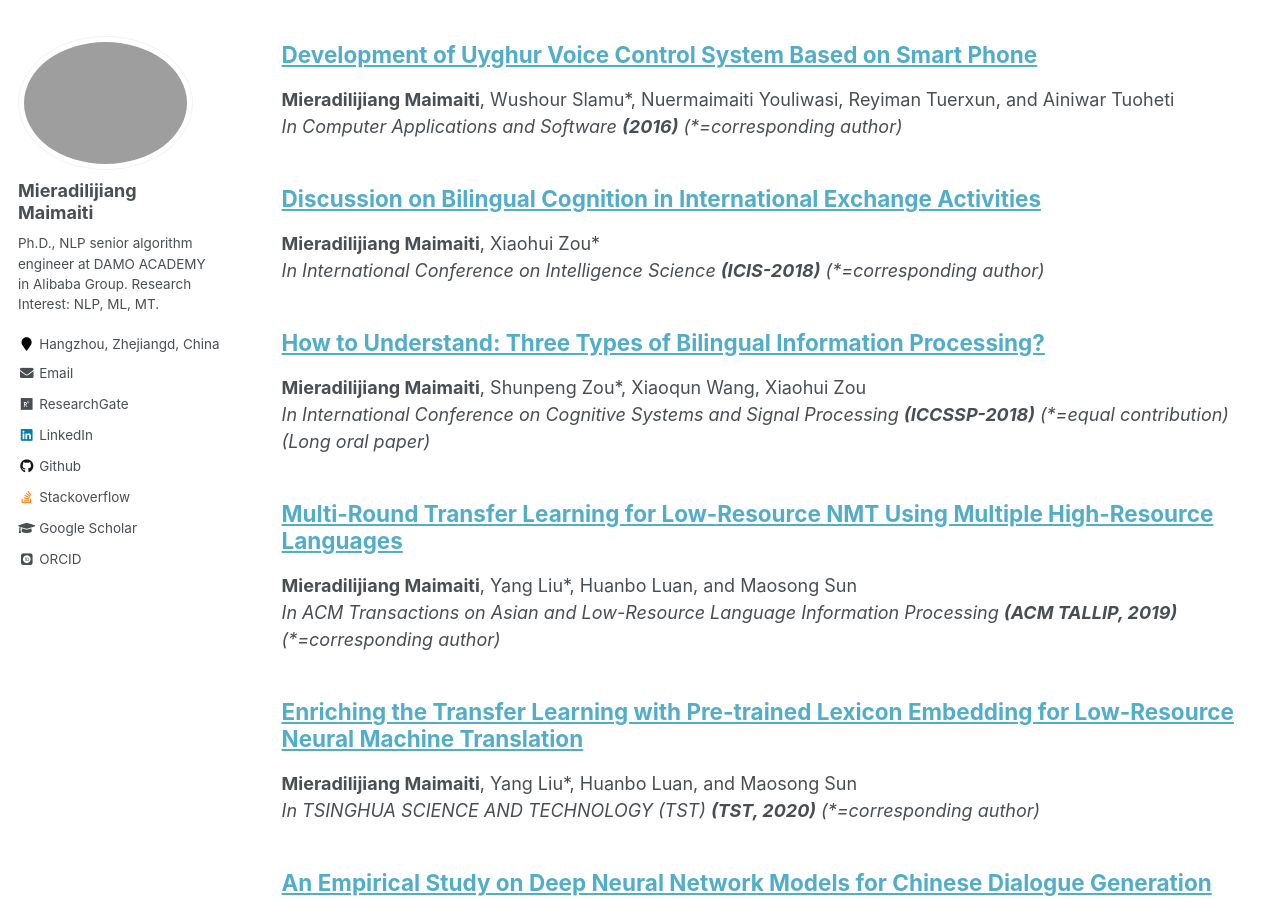
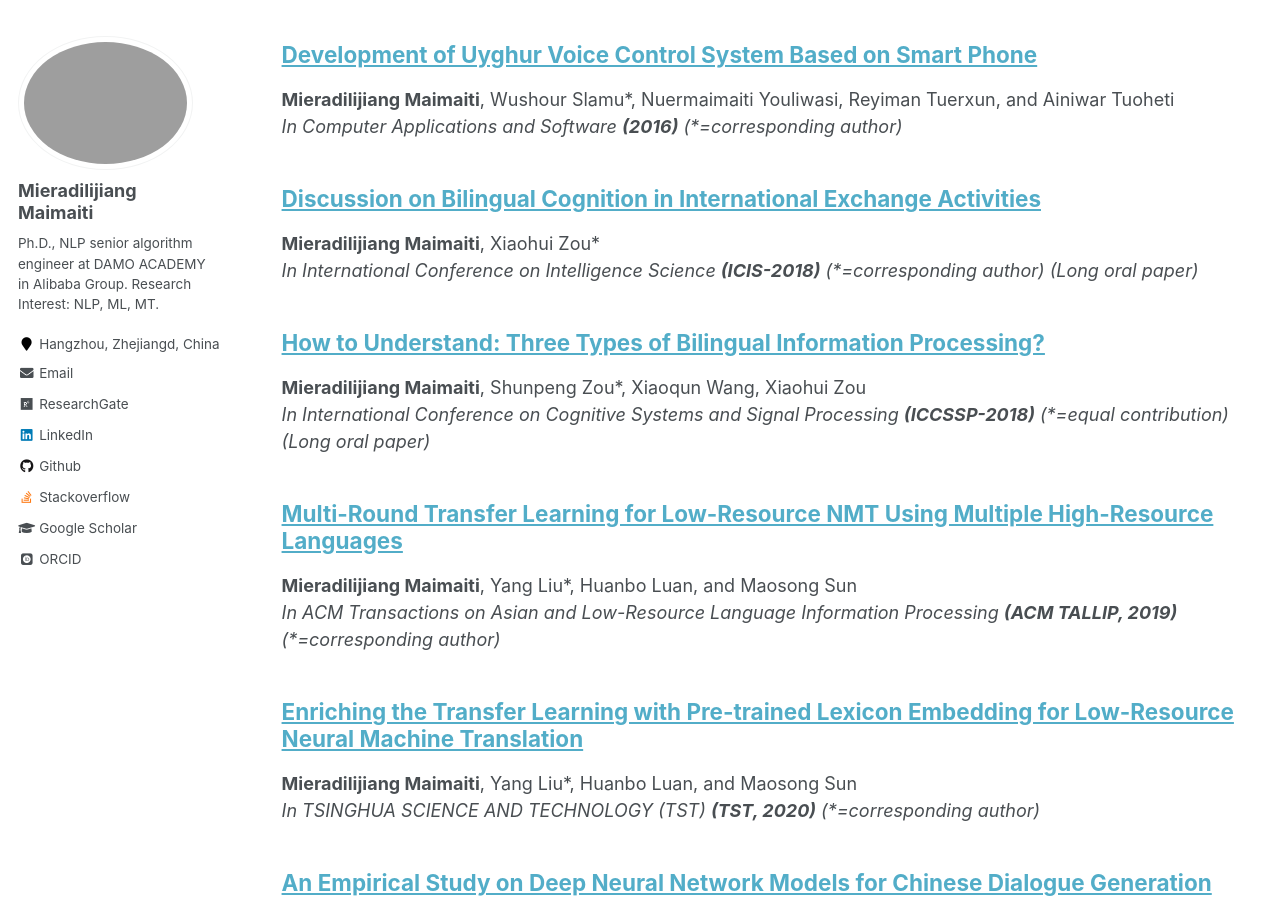
Before and after one commit to miradel51/miradel51.github.io, a Jekyll site: the page built from _pages/collection-archive.html, in a window 1280 px wide and 900 px high, scrolled down 1316 px. Built offline with Jekyll 4.4.1, drawn with Linux system fonts in a browser that asks for light colours; some web fonts are replaced.

Commit message:
update 2018_icis_inter_exchange.md
add oral information

```diff
--- a/_publications/2018_icis_inter_exchange.md
+++ b/_publications/2018_icis_inter_exchange.md
@@ -5,7 +5,7 @@ permalink: /publication/2018_icis_inter_exchange
 excerpt: ''
 date: 2018-11-02
 author: <b>Mieradilijiang Maimaiti</b>, Xiaohui Zou*
-conference: In International Conference on Intelligence Science <b>(ICIS-2018)</b> (*=corresponding author)
+conference: In International Conference on Intelligence Science <b>(ICIS-2018)</b> (*=corresponding author) (Long oral paper)
 venue: ''
 paperurl: 'https://link.springer.com/chapter/10.1007%2F978-3-030-01313-4_17'
 citation: '<br>
```
